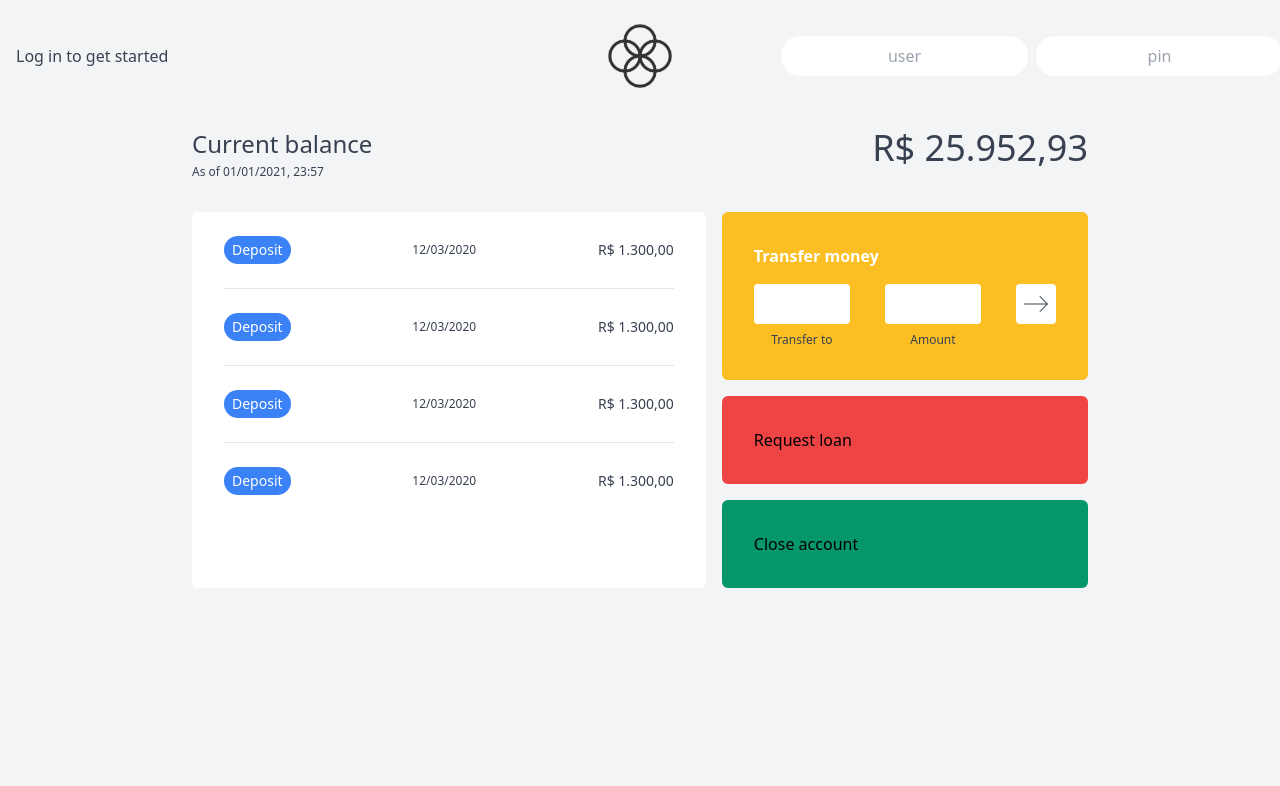
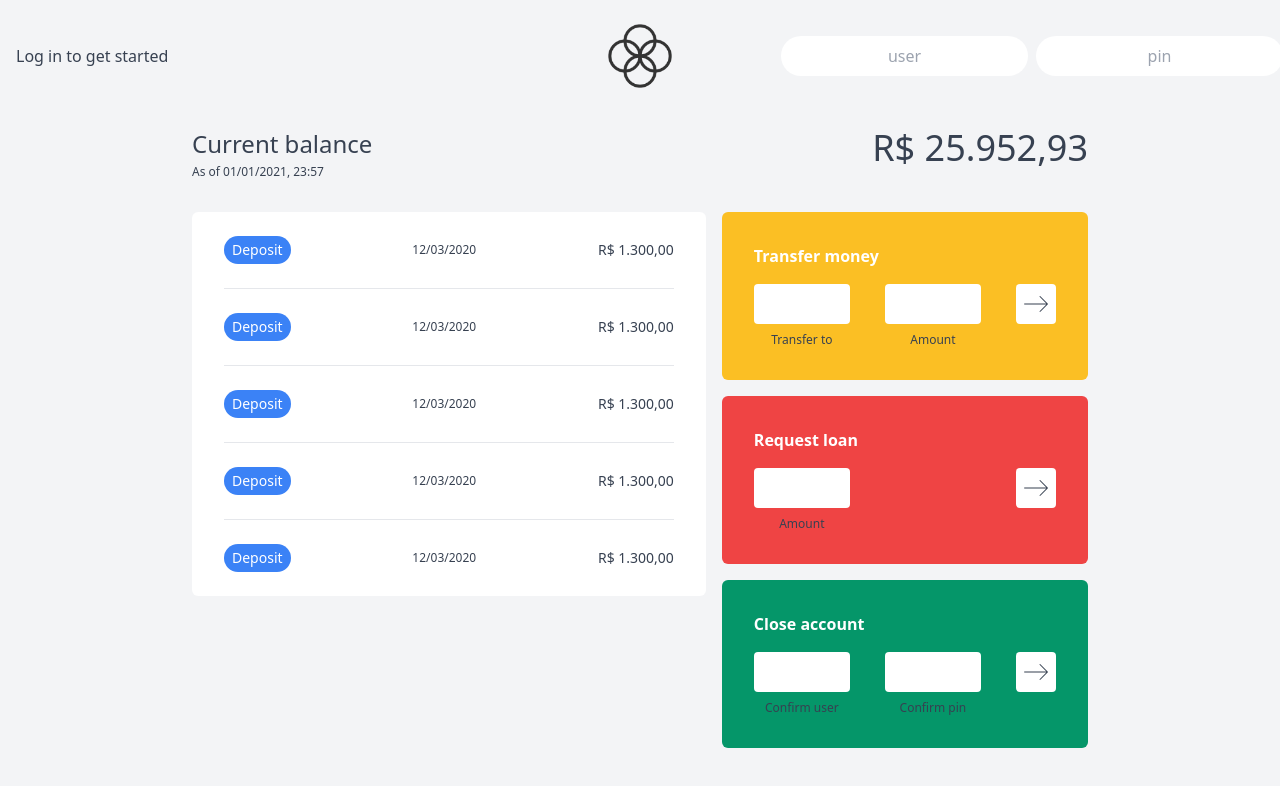
Before and after one commit to comarialuiza/bankist, a React (Create React App) app: page / in a window 1280 px wide. Shown: the top 786 px of the page. Built offline with nearby package versions, Linux system fonts and the light colour scheme.

Commit message:
creates action component

```diff
--- a/src/components/Transactions.tsx
+++ b/src/components/Transactions.tsx
@@ -1,9 +1,39 @@
-import { ReactComponent as RightIcon } from '../assets/right.svg';
+import Action from './base/Action';
 
 const Transactions: React.FC = () => {
     return (
         <div className="max-w-4xl mx-auto flex items-stretch justify-between">
-            <div className="bg-white px-8 rounded-md w-7/12 mr-4 divide-y divide-light-gray-200 text-gray-700">
+            <div className="bg-white px-8 rounded-md w-7/12 mr-4 divide-y divide-light-gray-200 text-gray-700 max-h-full overflow-y-auto h-96">
+                <div className="py-6 flex items-center justify-between">
+                    <p className="bg-blue-500 py-1 px-2 rounded-full text-white text-sm">Deposit</p>
+                    <p className="text-xs">12/03/2020</p>
+                    <p className="text-sm">R$ 1.300,00</p>
+                </div>
+
+                <div className="py-6 flex items-center justify-between">
+                    <p className="bg-blue-500 py-1 px-2 rounded-full text-white text-sm">Deposit</p>
+                    <p className="text-xs">12/03/2020</p>
+                    <p className="text-sm">R$ 1.300,00</p>
+                </div>
+
+                <div className="py-6 flex items-center justify-between">
+                    <p className="bg-blue-500 py-1 px-2 rounded-full text-white text-sm">Deposit</p>
+                    <p className="text-xs">12/03/2020</p>
+                    <p className="text-sm">R$ 1.300,00</p>
+                </div>
+
+                <div className="py-6 flex items-center justify-between">
+                    <p className="bg-blue-500 py-1 px-2 rounded-full text-white text-sm">Deposit</p>
+                    <p className="text-xs">12/03/2020</p>
+                    <p className="text-sm">R$ 1.300,00</p>
+                </div>
+
+                <div className="py-6 flex items-center justify-between">
+                    <p className="bg-blue-500 py-1 px-2 rounded-full text-white text-sm">Deposit</p>
+                    <p className="text-xs">12/03/2020</p>
+                    <p className="text-sm">R$ 1.300,00</p>
+                </div>
+
                 <div className="py-6 flex items-center justify-between">
                     <p className="bg-blue-500 py-1 px-2 rounded-full text-white text-sm">Deposit</p>
                     <p className="text-xs">12/03/2020</p>
@@ -30,10 +60,7 @@ const Transactions: React.FC = () => {
             </div>
 
             <div className="grid gap-4 grid-cols-1 w-5/12">
-                <div className="bg-yellow-400 p-8 rounded-md">
-                    <h3 className="font-semibold text-white">Transfer money</h3>
-
-                    <form className="flex items-start justify-between mt-4">
+                <Action title="Transfer money" color="bg-yellow-400">
                     <div className="mr-4 flex flex-col items-center">
                         <input type="text" id="transferTo" className="w-24 rounded p-2"/>
                         <label htmlFor="transferTo" className="text-gray-700 text-xs mt-2">Transfer to</label>
@@ -43,20 +70,26 @@ const Transactions: React.FC = () => {
                         <input type="text" id="amount" className="w-24 rounded p-2"/>
                         <label htmlFor="amount" className="text-gray-700 text-xs mt-2">Amount</label>
                     </div>
+                </Action>
 
-                        <button type="submit" className="rounded p-2 bg-white">
-                            <RightIcon className="fill-current text-gray-700 h-6"/>
-                        </button>
-                    </form>
+                <Action title="Request loan" color="bg-red-500">
+                    <div className="mr-4 flex flex-col items-center">
+                        <input type="text" id="transferTo" className="w-24 rounded p-2"/>
+                        <label htmlFor="transferTo" className="text-gray-700 text-xs mt-2">Amount</label>
+                    </div>
+                </Action>
+
+                <Action title="Close account" color="bg-green-600">
+                    <div className="mr-4 flex flex-col items-center">
+                        <input type="text" id="transferTo" className="w-24 rounded p-2"/>
+                        <label htmlFor="transferTo" className="text-gray-700 text-xs mt-2">Confirm user</label>
                     </div>
 
-                <div className="bg-red-500 p-8 rounded-md">
-                    <h3>Request loan</h3>
+                    <div className="mr-4 flex flex-col items-center">
+                        <input type="text" id="amount" className="w-24 rounded p-2"/>
+                        <label htmlFor="amount" className="text-gray-700 text-xs mt-2">Confirm pin</label>
                     </div>
-
-                <div className="bg-green-600 p-8 rounded-md">
-                    <h3>Close account</h3>
-                </div>
+                </Action>
             </div>
         </div>
     );
--- /dev/null
+++ b/src/components/base/Action.tsx
@@ -0,0 +1,25 @@
+import { ReactComponent as RightIcon } from '../../assets/right.svg';
+
+interface ActionProps {
+    title: string;
+    color: string;
+    children: React.ReactNode;
+}
+
+const Action = ({ title, children, color }: ActionProps) => {
+    return (
+        <div className={ `${ color } p-8 rounded-md` }>
+            <h3 className="font-semibold text-white">{ title }</h3>
+
+            <form className="flex items-start justify-between mt-4">
+                { children }
+
+                <button type="submit" className="rounded p-2 bg-white">
+                    <RightIcon className="fill-current text-gray-700 h-6"/>
+                </button>
+            </form>
+        </div>
+    );
+}
+
+export default Action;
```
Also changed, not shown: 2 other files (tests, documents, lock files or other folders). Lines whose indentation alone changed are shown as unchanged.
